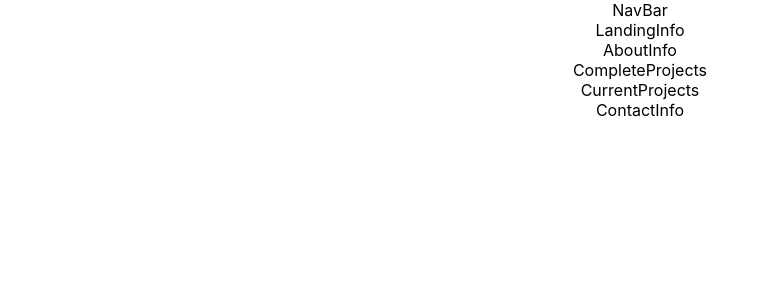
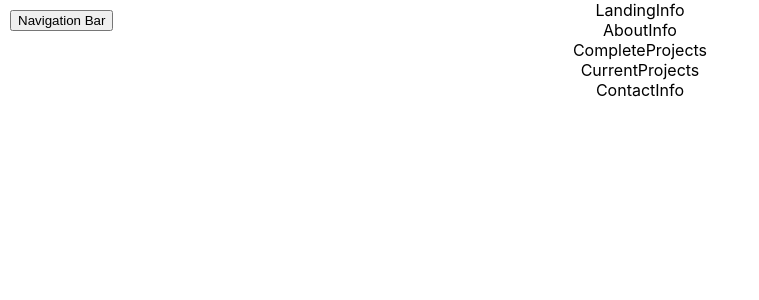
Before and after one commit to joesimp94/portfolio, a React (Create React App) app: page / in a window 1280 px wide. Shown: the top 300 px of the page, without its empty margins (0-759 px from the left). Built offline with nearby package versions, Linux system fonts and the light colour scheme.

Commit message:
feature: nave bar set up with slide in and out animation

```diff
--- a/src/components/navbar/NavBar.css
+++ b/src/components/navbar/NavBar.css
@@ -0,0 +1,6 @@
+.navbar-button {
+  position: absolute;
+  top: 10px;
+  left: 10px;
+  z-index: 1; /* Ensure the button is above the sidebar */
+}
--- a/src/components/navbar/NavBar.js
+++ b/src/components/navbar/NavBar.js
@@ -1,7 +1,48 @@
 import React from "react";
+import { useState } from "react";
+import { motion, AnimatePresence } from "framer-motion";
+import "./NavBar.css";
 
 const NavBar = () => {
-  return <div>NavBar</div>;
+  const [isOpen, setIsOpen] = useState(false);
+
+  const handleToggle = () => {
+    setIsOpen(!isOpen);
+  };
+
+  return (
+    <div>
+      <button className="navbar-button" onClick={handleToggle}>
+        Navigation Bar
+      </button>
+      <AnimatePresence>
+        {isOpen && (
+          <motion.nav
+            initial={{ x: "-100%" }}
+            animate={{ x: 0 }}
+            exit={{ x: "-100%" }}
+            transition={{ duration: 0.5 }}
+            style={{
+              position: "fixed",
+              top: 0,
+              left: 0,
+              width: "200px",
+              height: "100%",
+              backgroundColor: "#333",
+              color: "white",
+              padding: "20px",
+            }}
+          >
+            <ul>
+              <li>Link 1</li>
+              <li>Link 2</li>
+              <li>Link 3</li>
+            </ul>
+          </motion.nav>
+        )}
+      </AnimatePresence>
+    </div>
+  );
 };
 
 export default NavBar;
```
